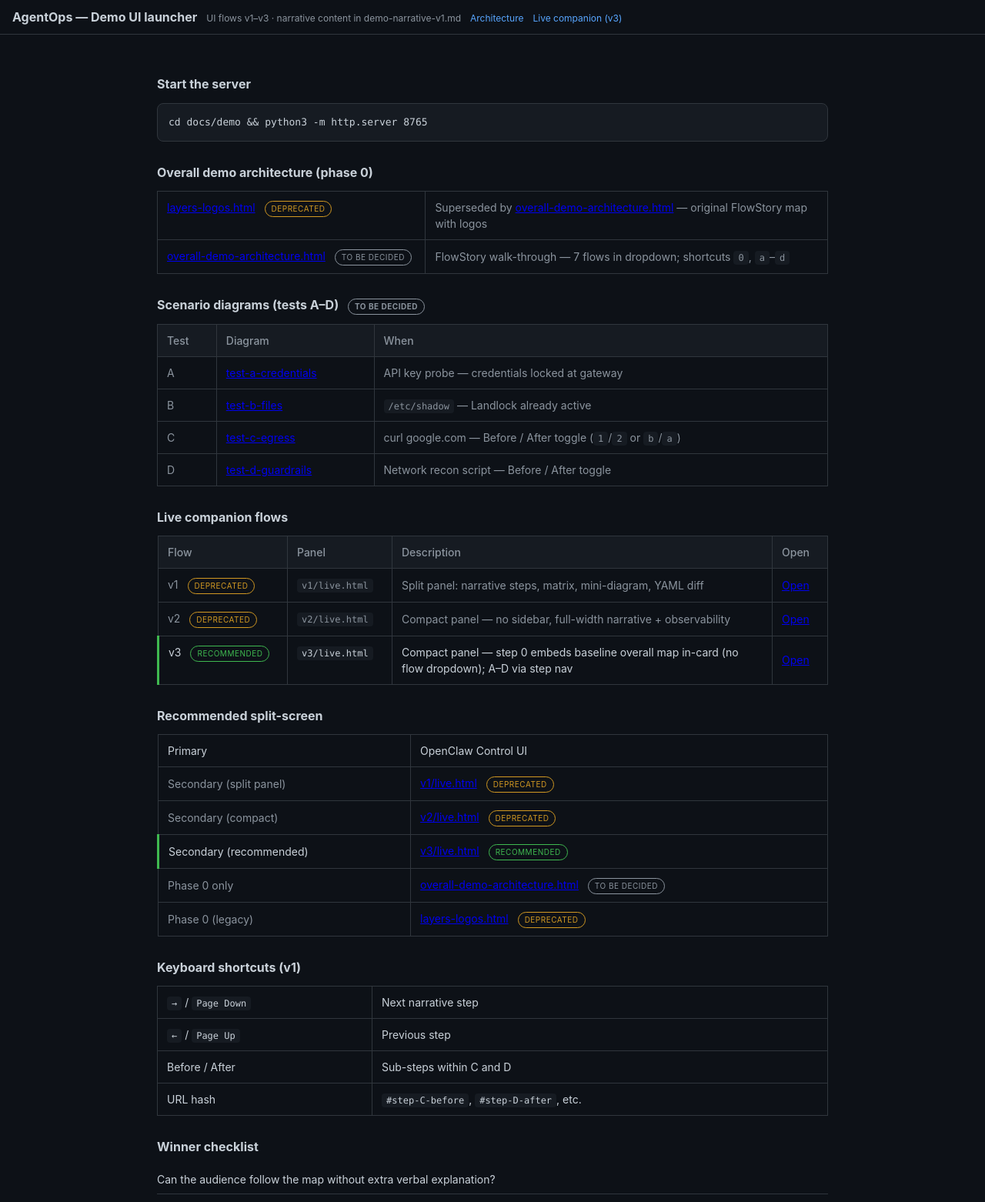
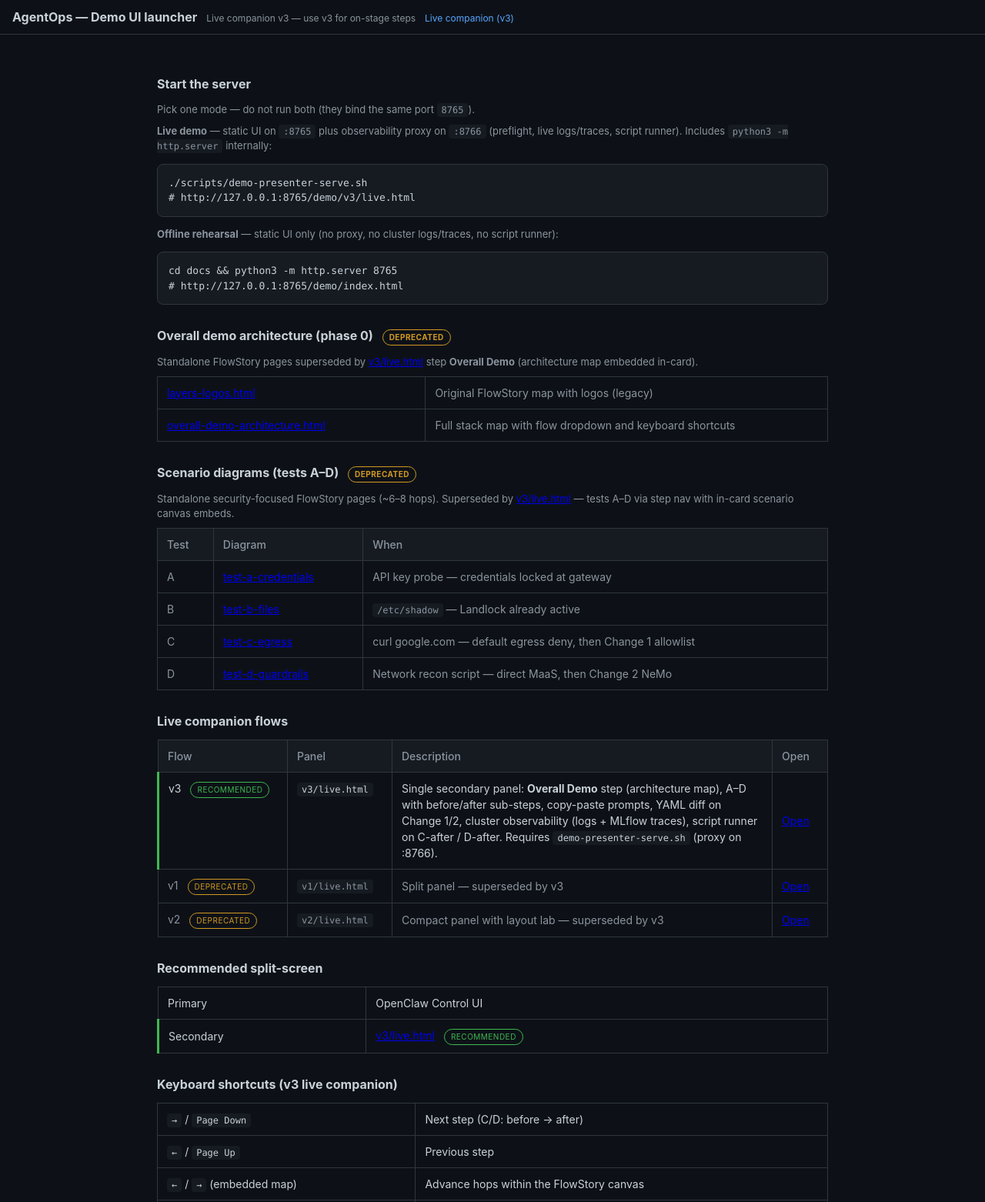
Before and after one commit to davidseve/agentops-example, a plain HTML site: page docs/demo/index.html in a window 1280 px wide. Shown: the top 1562 px of the page at 77% size. Drawn offline with Linux system fonts and the light colour scheme.

Commit message:
feat(demo): polish v3 live companion and presenter URL serving
Polish v3 baseline panels and step nav. Serve presenter UI from docs/
with /demo/ URL prefix and update demo-presenter-serve.sh paths.

```diff
--- a/docs/demo/index.css
+++ b/docs/demo/index.css
@@ -4,6 +4,13 @@
   max-width: 920px;
   margin: 0 auto;
   padding: 24px;
+}
+
+/* narrative-v3.css hides .nr-meta in v3 pages; launcher intros must stay visible */
+body.nr-v3 .launcher .nr-meta {
+  display: block;
+  color: var(--nr-dim);
+  font-size: 13px;
 }
 
 .launcher h2 {
--- a/docs/demo/index.html
+++ b/docs/demo/index.html
@@ -14,33 +14,47 @@
 <div class="nr-v3-chrome">
   <header class="nr-header nr-v3-header">
     <h1>AgentOps — Demo UI launcher</h1>
-    <span class="nr-tagline">UI flows v1–v3 · narrative content in demo-narrative-v1.md</span>
-    <a href="./overall-demo-architecture.html">Architecture</a>
+    <span class="nr-tagline">Live companion v3 — use v3 for on-stage steps</span>
     <a href="./v3/live.html">Live companion (v3)</a>
   </header>
 </div>
 
 <div class="launcher">
   <h2>Start the server</h2>
-  <pre>cd docs/demo && python3 -m http.server 8765</pre>
+  <p class="nr-meta nr-meta--tight">
+  Pick one mode — do not run both (they bind the same port <code>8765</code>).
+  </p>
+  <p class="nr-meta nr-meta--tight">
+    <strong>Live demo</strong> — static UI on <code>:8765</code> plus observability proxy on <code>:8766</code> (preflight, live logs/traces, script runner). Includes <code>python3 -m http.server</code> internally:
+  </p>
+  <pre>./scripts/demo-presenter-serve.sh
+# http://127.0.0.1:8765/demo/v3/live.html</pre>
+  <p class="nr-meta nr-meta--tight">
+    <strong>Offline rehearsal</strong> — static UI only (no proxy, no cluster logs/traces, no script runner):
+  </p>
+  <pre>cd docs && python3 -m http.server 8765
+# http://127.0.0.1:8765/demo/index.html</pre>
 
-  <h2>Overall demo architecture (phase 0)</h2>
+  <h2>Overall demo architecture (phase 0) <span class="badge badge-deprecated">deprecated</span></h2>
+  <p class="nr-meta nr-meta--tight">
+    Standalone FlowStory pages superseded by <a href="./v3/live.html">v3/live.html</a> step <strong>Overall Demo</strong> (architecture map embedded in-card).
+  </p>
   <table class="launcher-table launcher-table--phase0">
     <tbody>
       <tr class="stub">
-        <td><a href="./layers-logos.html">layers-logos.html</a> <span class="badge badge-deprecated">deprecated</span></td>
-        <td>Superseded by <a href="./overall-demo-architecture.html">overall-demo-architecture.html</a> — original FlowStory map with logos</td>
+        <td><a href="./layers-logos.html">layers-logos.html</a></td>
+        <td>Original FlowStory map with logos (legacy)</td>
       </tr>
       <tr class="stub">
-        <td><a href="./overall-demo-architecture.html">overall-demo-architecture.html</a> <span class="badge badge-tbd">to be decided</span></td>
-        <td>FlowStory walk-through — 7 flows in dropdown; shortcuts <code>0</code>, <code>a</code>–<code>d</code></td>
+        <td><a href="./overall-demo-architecture.html">overall-demo-architecture.html</a></td>
+        <td>Full stack map with flow dropdown and keyboard shortcuts</td>
       </tr>
     </tbody>
   </table>
 
-  <h2>Scenario diagrams (tests A–D) <span class="badge badge-tbd">to be decided</span></h2>
+  <h2>Scenario diagrams (tests A–D) <span class="badge badge-deprecated">deprecated</span></h2>
   <p class="nr-meta nr-meta--tight">
-    Security-focused FlowStory pages (~6–8 hops). Use the overall map above for the complete stack path.
+    Standalone security-focused FlowStory pages (~6–8 hops). Superseded by <a href="./v3/live.html">v3/live.html</a> — tests A–D via step nav with in-card scenario canvas embeds.
   </p>
   <table>
     <thead>
@@ -60,12 +74,12 @@
       <tr class="stub">
         <td>C</td>
         <td><a href="./scenarios/test-c-egress.html">test-c-egress</a></td>
-        <td>curl google.com — Before / After toggle (<code>1</code>/<code>2</code> or <code>b</code>/<code>a</code>)</td>
+        <td>curl google.com — default egress deny, then Change 1 allowlist</td>
       </tr>
       <tr class="stub">
         <td>D</td>
         <td><a href="./scenarios/test-d-guardrails.html">test-d-guardrails</a></td>
-        <td>Network recon script — Before / After toggle</td>
+        <td>Network recon script — direct MaaS, then Change 2 NeMo</td>
       </tr>
     </tbody>
   </table>
@@ -76,23 +90,23 @@
       <tr><th>Flow</th><th>Panel</th><th>Description</th><th>Open</th></tr>
     </thead>
     <tbody>
+      <tr class="recommended">
+        <td>v3 <span class="badge">recommended</span></td>
+        <td><code>v3/live.html</code></td>
+        <td>Single secondary panel: <strong>Overall Demo</strong> step (architecture map), A–D with before/after sub-steps, copy-paste prompts, YAML diff on Change 1/2, cluster observability (logs + MLflow traces), script runner on C-after / D-after. Requires <code>demo-presenter-serve.sh</code> (proxy on :8766).</td>
+        <td><a href="./v3/live.html">Open</a></td>
+      </tr>
       <tr class="stub">
         <td>v1 <span class="badge badge-deprecated">deprecated</span></td>
         <td><code>v1/live.html</code></td>
-        <td>Split panel: narrative steps, matrix, mini-diagram, YAML diff</td>
+        <td>Split panel — superseded by v3</td>
         <td><a href="./v1/live.html">Open</a></td>
       </tr>
       <tr class="stub">
         <td>v2 <span class="badge badge-deprecated">deprecated</span></td>
         <td><code>v2/live.html</code></td>
-        <td>Compact panel — no sidebar, full-width narrative + observability</td>
+        <td>Compact panel with layout lab — superseded by v3</td>
         <td><a href="./v2/live.html">Open</a></td>
-      </tr>
-      <tr class="recommended">
-        <td>v3 <span class="badge">recommended</span></td>
-        <td><code>v3/live.html</code></td>
-        <td>Compact panel — step 0 embeds baseline overall map in-card (no flow dropdown); A–D via step nav</td>
-        <td><a href="./v3/live.html">Open</a></td>
       </tr>
     </tbody>
   </table>
@@ -101,36 +115,24 @@
   <table>
     <tbody>
       <tr><td>Primary</td><td>OpenClaw Control UI</td></tr>
-      <tr class="stub"><td>Secondary (split panel)</td><td><a href="./v1/live.html">v1/live.html</a> <span class="badge badge-deprecated">deprecated</span></td></tr>
-      <tr class="stub"><td>Secondary (compact)</td><td><a href="./v2/live.html">v2/live.html</a> <span class="badge badge-deprecated">deprecated</span></td></tr>
-      <tr class="recommended"><td>Secondary (recommended)</td><td><a href="./v3/live.html">v3/live.html</a> <span class="badge">recommended</span></td></tr>
-      <tr class="stub"><td>Phase 0 only</td><td><a href="./overall-demo-architecture.html">overall-demo-architecture.html</a> <span class="badge badge-tbd">to be decided</span></td></tr>
-      <tr class="stub"><td>Phase 0 (legacy)</td><td><a href="./layers-logos.html">layers-logos.html</a> <span class="badge badge-deprecated">deprecated</span></td></tr>
+      <tr class="recommended"><td>Secondary</td><td><a href="./v3/live.html">v3/live.html</a> <span class="badge">recommended</span></td></tr>
     </tbody>
   </table>
 
-  <h2>Keyboard shortcuts (v1)</h2>
+  <h2>Keyboard shortcuts (v3 live companion)</h2>
   <table>
     <tbody>
-      <tr><td><code>→</code> / <code>Page Down</code></td><td>Next narrative step</td></tr>
+      <tr><td><code>→</code> / <code>Page Down</code></td><td>Next step (C/D: before → after)</td></tr>
       <tr><td><code>←</code> / <code>Page Up</code></td><td>Previous step</td></tr>
-      <tr><td>Before / After</td><td>Sub-steps within C and D</td></tr>
+      <tr><td><code>←</code> / <code>→</code> (embedded map)</td><td>Advance hops within the FlowStory canvas</td></tr>
       <tr><td>URL hash</td><td><code>#step-C-before</code>, <code>#step-D-after</code>, etc.</td></tr>
     </tbody>
   </table>
 
-  <h2>Winner checklist</h2>
-  <ul class="checklist">
-    <li>Can the audience follow the map without extra verbal explanation?</li>
-    <li>Is copying prompts smooth alongside the Control UI?</li>
-    <li>Do layer states update automatically as you advance?</li>
-    <li>Does the YAML panel help during Change 1/2 without distracting?</li>
-    <li>Do arrow keys / clicker feel natural on stage?</li>
-  </ul>
-
   <p class="nr-meta nr-meta--footer">
-    Narrative: <a href="../demo-narrative-v1.md">demo-narrative-v1.md</a> ·
-    Script: <a href="../demo-script.md">demo-script.md</a>
+    On stage: use <a href="./v3/live.html">v3/live.html</a> (not raw markdown).
+    Backstage docs (open in editor): <code>docs/demo-script.md</code>,
+    <code>docs/demo-narrative-v1.md</code>, <code>docs/demo/README.md</code>.
   </p>
 </div>
 
--- a/docs/demo/v3/narrative-v3-ui.js
+++ b/docs/demo/v3/narrative-v3-ui.js
@@ -2,7 +2,7 @@
  * v3 live companion UI — step 0 + scenario tabs: FlowStory in-card embed.
  */
 
-import { NAV_GROUPS, STEP_IDS } from "../v1/narrative-data.js";
+import { NAV_GROUPS, STEP_IDS, V3_EXCLUDED_NAV_IDS } from "../v1/narrative-data.js";
 import { initNarrativeUI } from "../v1/narrative-ui.js?v=56";
 import { destroyOverallEmbed, mountOverallEmbed } from "./overall-embed.js?v=48";
 import { destroyScenarioCanvas, mountScenarioCanvas } from "./scenario-canvas-embed.js?v=50";
@@ -11,11 +11,11 @@ import {
   releaseV3ScenarioCanvasHeight,
 } from "../scenarios/shared-scenario.js?v=54";
 
-export const V3_NAV_GROUPS = NAV_GROUPS.filter((g) => g.id !== "close").map((g) =>
+export const V3_NAV_GROUPS = NAV_GROUPS.filter((g) => !V3_EXCLUDED_NAV_IDS.has(g.id)).map((g) =>
   g.id === "0" ? { ...g, label: "Overall Demo" } : g
 );
 
-export const V3_STEP_IDS = STEP_IDS.filter((id) => id !== "close");
+export const V3_STEP_IDS = STEP_IDS.filter((id) => !V3_EXCLUDED_NAV_IDS.has(id));
 
 const SCENARIO_CANVAS_STEPS = new Set([
   "A",
```
Also changed, not shown: docs/demo-script.md (+4 -4 lines), docs/demo/demo-scenario-logs.md (+1 -1 lines), docs/demo/v1/narrative-data.js (+15 -0 lines), docs/demo/v3/live.html (+1 -1 lines), docs/index.html (added, +11 -0 lines), tests/demo-scenario-consistency.spec.ts (+28 -1 lines), .cursor/skills/demo-backstage-prep/SKILL.md, .cursor/skills/demo-presenter-panel/SKILL.md, docs/demo/README.md, 1 other file.
